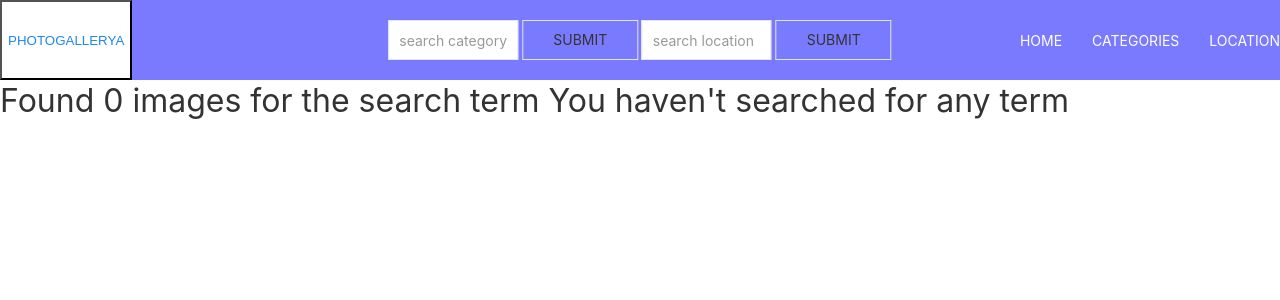
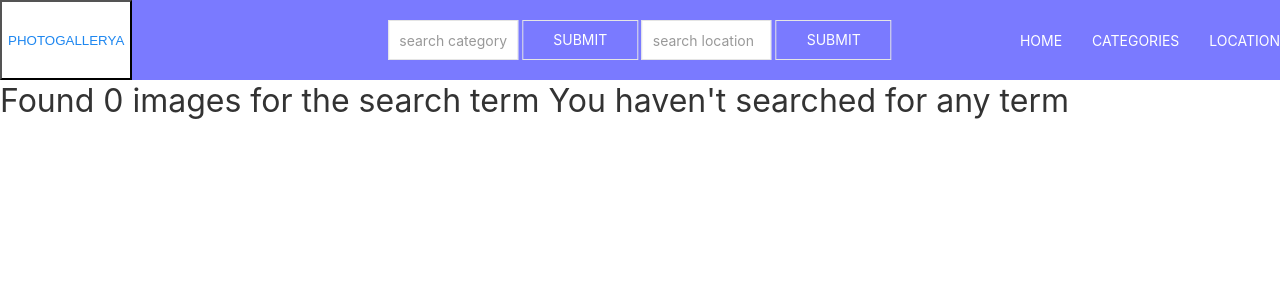
Before and after one commit to tailorv/photogalleriya, a Django app: page /search/ in a window 1280 px wide. Shown: the top 300 px of the page. Run offline with Django 3.2, Linux system fonts and the light colour scheme; some libraries are stand-ins or nearby versions.

Commit message:
create search form

```diff
--- a/galleria/templates/navbar.html
+++ b/galleria/templates/navbar.html
@@ -46,11 +46,11 @@
 
               <form role="search" action="{% url 'search_results' %}">
                   <input class="uk-input uk-form-width-small" type="text" placeholder="search category" name="image">
-                  <button class="uk-button uk-button-default">SUBMIT</button>
+                  <button class="uk-button uk-button-default" , style= "color: #ffffff;">SUBMIT</button>
               </form>
               <form role="searchloc" action="{% url 'search_location' %}">
                     <input class="uk-input uk-form-width-small" type="text" placeholder="search location" name="image">
-                    <button class="uk-button uk-button-default">SUBMIT</button>
+                    <button class="uk-button uk-button-default" , style= "color: #ffffff;">SUBMIT</button>
                 </form>
           </div>
 
```
